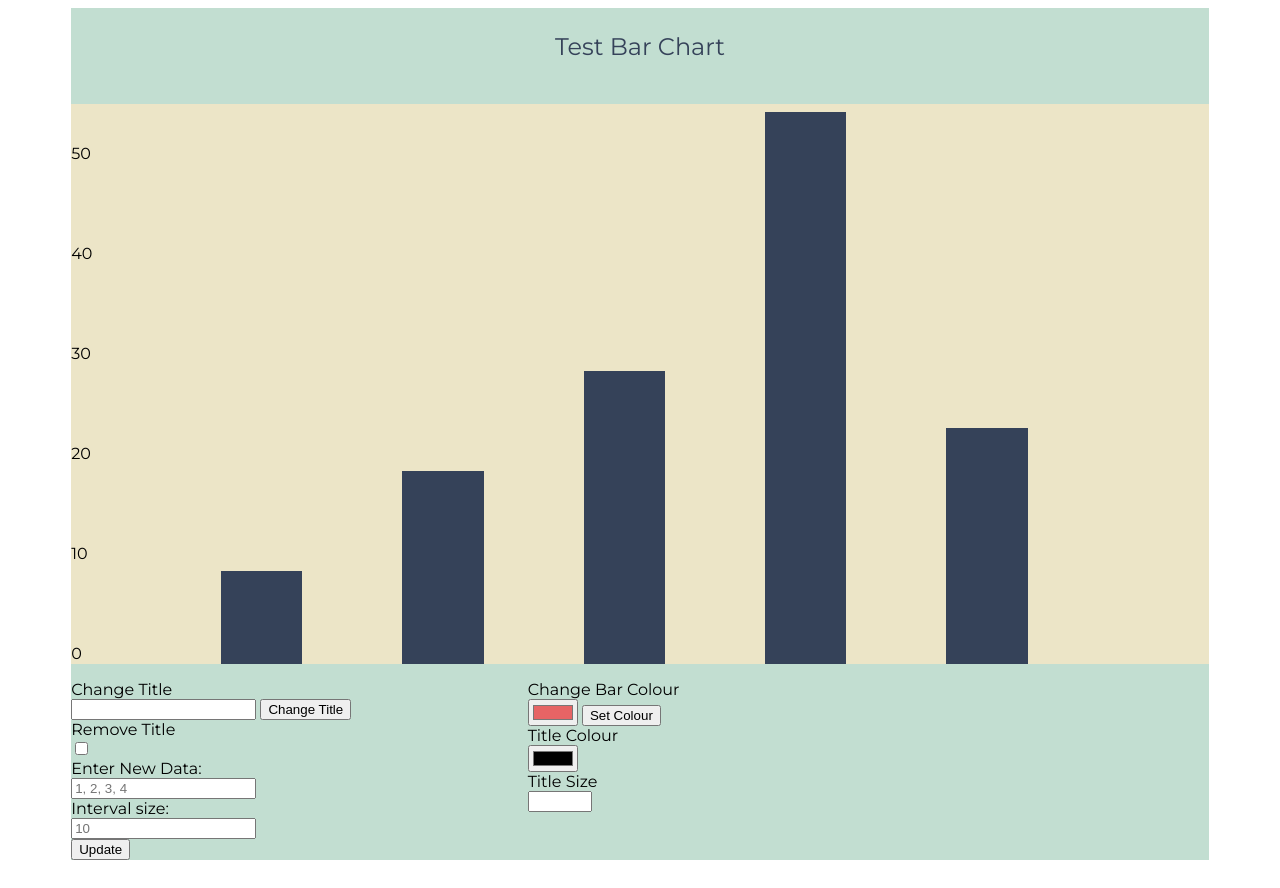
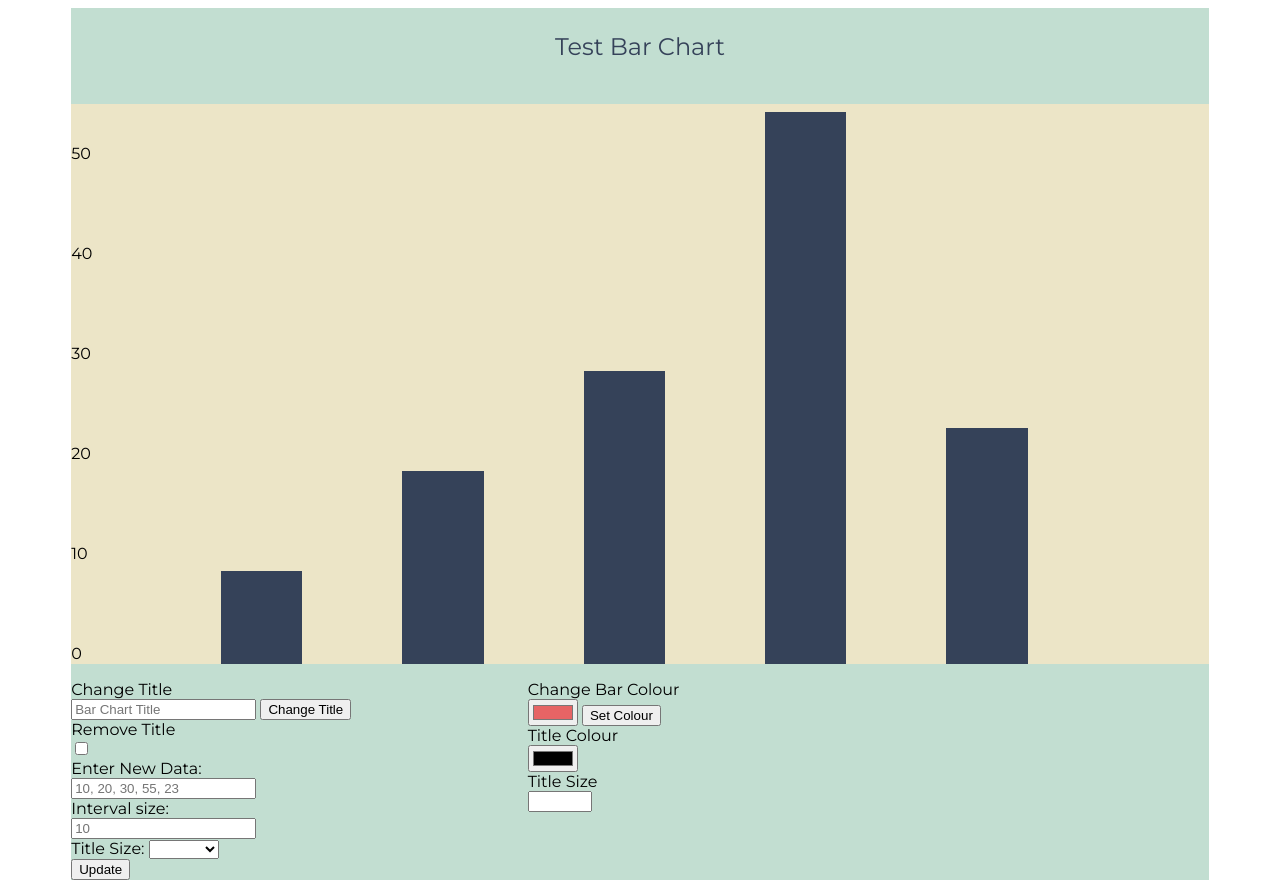
Before and after one commit to Cwarcup/stretch-project-1, a website: page index.html in a window 1280 px wide. Drawn offline with nearby package versions, Linux system fonts and the light colour scheme.

Commit message:
title size

```diff
--- a/index.html
+++ b/index.html
@@ -29,7 +29,7 @@
         <div class="editValues">
           <div class="single-option">
             <div>Change Title</div>
-            <input type="text" id="titleVal" />
+            <input type="text" id="titleVal" placeholder="Bar Chart Title" />
             <button class="titleBtn">Change Title</button>
           </div>
 
@@ -40,12 +40,24 @@
 
           <div class="single-option">
             <div>Enter New Data: </div>
-            <input type="text" id="newData" placeholder="1, 2, 3, 4" />
+            <input type="text" id="newData" placeholder="10, 20, 30, 55, 23" />
           </div>
 
           <div class="single-option">
             <div>Interval size: </div>
             <input type="number" id="tickInterval" placeholder="10" />
+          </div>
+
+          <div class="single-option">
+            <label>Title Size: </label>
+            <select id="titleSize">
+              <option value="1.5"></option>
+              <option value="1em">Small</option>
+              <option value="2.5em">Medium</option>
+              <option value="3.5em">Large</option>
+
+            </select>
+
           </div>
           <div class="single-option">
             <button class="update-graph">Update</button>
--- a/index.js
+++ b/index.js
@@ -80,7 +80,6 @@ const clearInput = function (selector) {
 
 // update title
 const titleChange = function () {
-  console.log("title changed");
   $(".grid-title").text($("#titleVal").val());
   clearInput("#titleVal");
 };
@@ -102,7 +101,7 @@ $("input[type=checkbox]").change(function () {
 // check to see if a input field has changed
 const didItChange = function (selector) {
   let newVal = $(selector).val();
-  if (newVal === "") {
+  if (newVal === "" || newVal === undefined) {
     return false;
   } else {
     return true;
@@ -130,6 +129,10 @@ $(".update-graph").on("click", function () {
 
   if (didItChange("#tickInterval")) {
     testOptions["tickInterval"] = parseInt($("#tickInterval").val());
+  }
+
+  if (didItChange("#titleSize")) {
+    testOptions["titleFontSize"] = $("#titleSize").val();
   }
 
   console.log(testOptions);
```
Also changed, not shown: index.css (+4 -6 lines).
